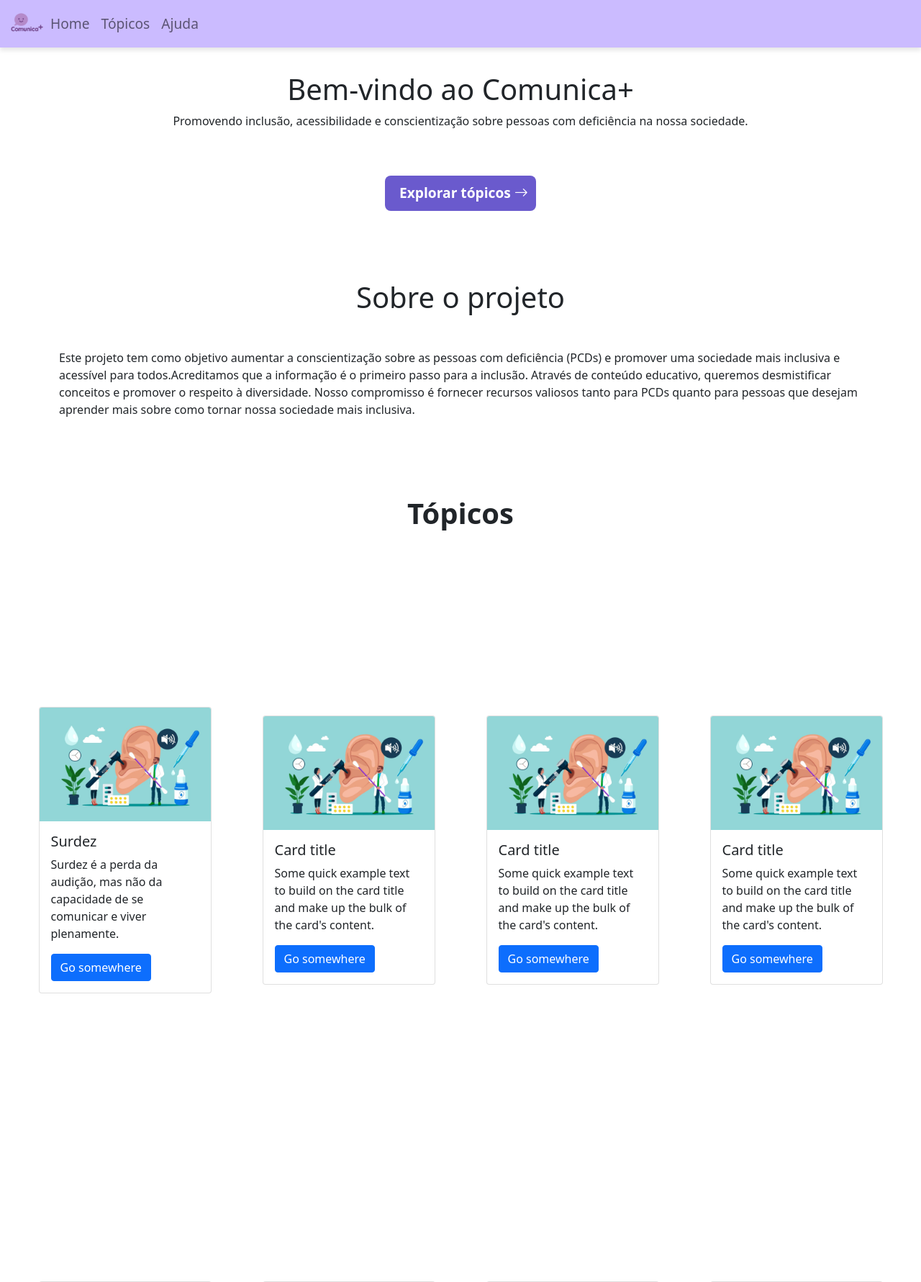
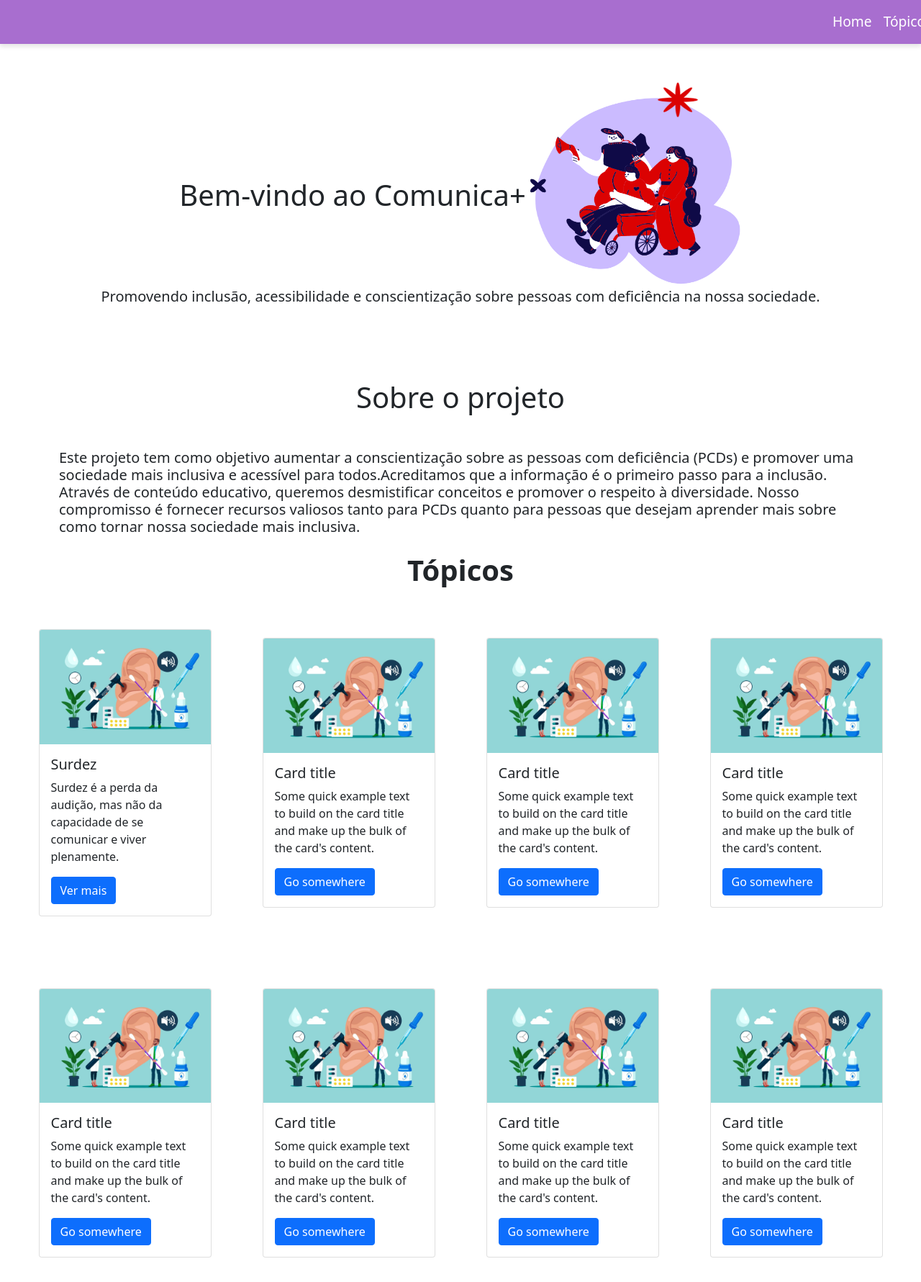
Before and after one commit to caioeli/projeto_acex, a PHP site: page /home.php in a window 1280 px wide. Shown: the top 1781 px of the page at 72% size. Run offline with PHP 8.4, Linux system fonts and the light colour scheme.

Commit message:
ultimas atualizaçoes

```diff
--- /dev/null
+++ b/css/reset.css
@@ -0,0 +1,48 @@
+/* http://meyerweb.com/eric/tools/css/reset/
+   v2.0 | 20110126
+   License: none (public domain)
+*/
+
+html, body, div, span, applet, object, iframe,
+h1, h2, h3, h4, h5, h6, p, blockquote, pre,
+a, abbr, acronym, address, big, cite, code,
+del, dfn, em, img, ins, kbd, q, s, samp,
+small, strike, strong, sub, sup, tt, var,
+b, u, i, center,
+dl, dt, dd, ol, ul, li,
+fieldset, form, label, legend,
+table, caption, tbody, tfoot, thead, tr, th, td,
+article, aside, canvas, details, embed,
+figure, figcaption, footer, header, hgroup,
+menu, nav, output, ruby, section, summary,
+time, mark, audio, video {
+    margin: 0;
+    padding: 0;
+    border: 0;
+    font-size: 100%;
+    font: inherit;
+    vertical-align: baseline;
+}
+/* HTML5 display-role reset for older browsers */
+article, aside, details, figcaption, figure,
+footer, header, hgroup, menu, nav, section {
+    display: block;
+}
+body {
+    line-height: 1;
+}
+ol, ul {
+    list-style: none;
+}
+blockquote, q {
+    quotes: none;
+}
+blockquote:before, blockquote:after,
+q:before, q:after {
+    content: '';
+    content: none;
+}
+table {
+    border-collapse: collapse;
+    border-spacing: 0;
+}
--- a/css/style.css
+++ b/css/style.css
@@ -22,16 +22,26 @@ header{
 }
 
 .navbar-nav .nav-link {
-    font-size: 1.2rem; /* Ajuste o valor conforme necessário */
+    font-size: 1.2rem;
+}
+
+.navbar .container-fluid {
+    display: flex;
+    justify-content: center; /* Centraliza horizontalmente */
+    align-items: center; /* Centraliza verticalmente */
+}
+
+.navbar .logo {
+    margin-right: 15px; /* Espaçamento entre a logo e os links */
 }
 
 /* :hover  Adiciona um efeito de transição suave ao passar o mouse */
 .navbar-nav .nav-link:hover {
-    color: #6A5ACD; /* Altera a cor ao passar o mouse */
+    color: #b45acd; /* Altera a cor ao passar o mouse */
     transform: scale(1.1); /* Adiciona sublinhado ao passar o mouse */
 }
 .footer {
-    background-color: #e9ecef; /* Cor de fundo do rodapé */
+    background-color: rgb(229, 200, 249);/* Cor de fundo do rodapé */
     color: black; /* Cor do texto */
     padding: 7px 0; /* Espaçamento interno */
     text-align: center; /* Centraliza o texto */
@@ -63,6 +73,8 @@ header{
     color: #f8f9fa; /* Altera a cor do texto ao passar o mouse */
 }
 
+
+
 .btn-custom:focus, .btn-custom:active {
     background-color: #5A4EB7; /* Cor ao clicar ou focar */
     box-shadow: 0 0 0 0.2rem rgba(106, 90, 205, 0.5); /* Sombra ao focar */
@@ -73,7 +85,55 @@ header{
     margin-top:200px;
 }
 
-.card{
-    margin-top: 200px; /* Espaçamento superior */
-    margin-bottom: 200px; /* Espaçamento inferior */
+.conteinterCard {
+    display: flex;
+    flex-wrap: wrap;
+    justify-content: space-around;
+    align-items: center;
+    margin-left: 18px;
+    margin-right: 18px;
 }
+
+.card {
+    width: 15rem;
+    margin-left: 32px;
+    margin-right: 32px;
+    margin-top: 50px; /* Espaçamento superior */
+    margin-bottom: 50px; /* Espaçamento inferior */
+}
+.titleCard{
+    text-align: center;
+    font-weight: bold;
+}
+
+.infoVideo{
+    width: 850px;
+    height: 550px;
+    margin: 30px auto;
+   margin-left: 250px;
+}
+
+.conteinerInfo{
+    margin-top: 500px;
+    align-items: center;
+}
+
+.infoTexto{
+    width: 10%;
+    padding: 50px; /* Adiciona espaçamento interno */
+    margin-left: auto;
+    box-sizing: border-box; /* Inclui o padding na largura total */
+    text-align: justify; /* Justifica o texto */
+    size: 50px;
+}
+
+.tituloTexto{
+    font-size: 4rem; /* Tamanho da fonte do título */
+    font-weight: bold; /* Deixa o título em negrito */
+    margin-left: 500px;
+}
+
+.containerTitulo{
+    display: flex;
+    flex-wrap: wrap;
+}
--- a/includes/header.php
+++ b/includes/header.php
@@ -3,6 +3,7 @@
 <head>
     <meta charset="UTF-8">
     <link rel="stylesheet" href="../css/style.css?v=1.0">
+    <link rel="stylesheet" href="reset.css?v=1.0">
     <script src="https://cdn.jsdelivr.net/npm/bootstrap@5.0.2/dist/js/bootstrap.bundle.min.js" integrity="sha384-MrcW6ZMFYlzcLA8Nl+NtUVF0sA7MsXsP1UyJoMp4YLEuNSfAP+JcXn/tWtIaxVXM" crossorigin="anonymous"></script>
     <link href="https://cdn.jsdelivr.net/npm/bootstrap@5.0.2/dist/css/bootstrap.min.css" rel="stylesheet" integrity="sha384-EVSTQN3/azprG1Anm3QDgpJLIm9Nao0Yz1ztcQTwFspd3yD65VohhpuuCOmLASjC" crossorigin="anonymous">
     <script src="https://cdn.jsdelivr.net/npm/bootstrap@5.0.2/dist/js/bootstrap.bundle.min.js" integrity="sha384-MrcW6ZMFYlzcLA8Nl+NtUVF0sA7MsXsP1UyJoMp4YLEuNSfAP+JcXn/tWtIaxVXM" crossorigin="anonymous"></script>
@@ -10,23 +11,26 @@
 </head>
 <body>
 
+
 <header>
-<nav class="navbar navbar-expand-lg navbar-light" style="background-color: #cbbbff;">
+  <nav class="navbar navbar-expand-lg navbar-light" style="background-color:rgb(168, 110, 207);">
     <div class="container-fluid">
-    <img src="../img/logo.png" alt="Logo do site" width="50" height="50" class="logo">
-    <button class="navbar-toggler" type="button" data-bs-toggle="collapse" data-bs-target="#navbarText" aria-controls="navbarText" aria-expanded="false" aria-label="Toggle navigation">
+
+        <img src="../img/logo.png" alt="Logo do site" style="margin-right: 10px; width: 100px; height: 45px;">
+
+       <button class="navbar-toggler"  type="button" data-bs-toggle="collapse" data-bs-target="#navbarText" aria-controls="navbarText" aria-expanded="false" aria-label="Toggle navigation">
         <span class="navbar-toggler-icon"></span>
       </button>
-    <div class="collapse navbar-collapse" id="navbarText">
+      <div  style="margin-left:1150px;" class="collapse navbar-collapse d-flex justify-content-center align-items-center" id="navbarText">
         <ul class="navbar-nav mb-2 mb-lg-0">
           <li class="nav-item">
-          <a class="nav-link" href="/projeto_acex/view/home.php">Home</a>
+            <a class="nav-link"  style="color:white;" href="/projeto_acex/view/home.php">Home</a>
           </li>
           <li class="nav-item">
-          <a class="nav-link" href="#topicos">Tópicos</a>
+            <a class="nav-link"  style="color:white;"  href="">Tópicos</a>
           </li>
           <li class="nav-item">
-          <a class="nav-link" href="#">Ajuda</a>
+            <a  class="nav-link" style="color:white;" href="#">Ajuda</a>
           </li>
         </ul>
       </div>
--- a/view/home.php
+++ b/view/home.php
@@ -12,28 +12,25 @@
 
 <?php include '../includes/header.php'; ?>
 
-
-
 <div class="container-sm" style="margin-top:100px" >
     <div class="row justify-content-center text-center mt-5 mb-5">
-        <div class="col-sm-12">
-            <h1 aria-label="Bem-vindo ao Comunica+" >Bem-vindo ao Comunica+</h1>
-            <p aria-label="Promovendo inclusão, acessibilidade e conscientização sobre pessoas com deficiência na nossa sociedade." >
+        <div class="col-sm-12 d-flex flex-wrap justify-content-center align-items-center" >
+            <h1 style="margin-top:50px;" aria-label="Bem-vindo ao Comunica+" >Bem-vindo ao Comunica+</h1>
+            <img  src="../img/acessibilidade.png" alt="Logo do site" style="width: 300px; height: 300px; ">
+            <h5 aria-label="Promovendo inclusão, acessibilidade e conscientização sobre pessoas com deficiência na nossa sociedade." >
                 Promovendo inclusão, acessibilidade e conscientização sobre pessoas com deficiência na nossa sociedade.
-            </p>
+            </h5>
+
         </div>
     </div>
 
-    <div class="d-grid gap-2 justify-content-center mt-5 mb-5">
-        <a class="btn btn-primary justify-content-center btn-custom" href="#" role="button" aria-label="Explorar tópicos">Explorar tópicos  <i class="bi bi-arrow-right"></i> </a>
-    </div>
 
 </div>
 
 <div class="container">
   <div class="row">
   <h1 class="justify-content-center text-center mt-5 mb-5" aria-label="Sobre o projeto"> Sobre o projeto</h1>
-    <p aria-label="Este projeto tem como objetivo aumentar a conscientização sobre as pessoas com deficiência (PCDs)
+    <h5 aria-label="Este projeto tem como objetivo aumentar a conscientização sobre as pessoas com deficiência (PCDs)
     e promover uma sociedade mais inclusiva e acessível para todos.Acreditamos que a informação é o primeiro passo
     para a inclusão. Através de conteúdo educativo, queremos desmistificar conceitos e promover o respeito à diversidade.
     Nosso compromisso é fornecer recursos valiosos tanto para PCDs quanto para pessoas que desejam aprender mais sobre
@@ -42,7 +39,7 @@
     e promover uma sociedade mais inclusiva e acessível para todos.Acreditamos que a informação é o primeiro passo
     para a inclusão. Através de conteúdo educativo, queremos desmistificar conceitos e promover o respeito à diversidade.
     Nosso compromisso é fornecer recursos valiosos tanto para PCDs quanto para pessoas que desejam aprender mais sobre
-    como tornar nossa sociedade mais inclusiva.</p>
+    como tornar nossa sociedade mais inclusiva.</h5>
     <br>
     <br>
     <br>
@@ -55,6 +52,8 @@
 
 
 <?php include '../view/topicos.php'; ?>
+
+<img  src="../img/desenvolvimento.avif" alt="Logo do site" style="margin-left: 450px;  margin-bottom:250px; margin-top:150px; alingn:center; ">
 <?php include '../includes/footer.php'; ?>
 </body>
 </html>
--- a/view/topicos.php
+++ b/view/topicos.php
@@ -1,17 +1,7 @@
-<!DOCTYPE html>
-<html lang="pt-br">
-<head>
-    <meta charset="UTF-8">
-    <link href="https://cdn.jsdelivr.net/npm/bootstrap-icons/font/bootstrap-icons.css" rel="stylesheet">
-    <link href="https://cdn.jsdelivr.net/npm/bootstrap@5.0.2/dist/css/bootstrap.min.css" rel="stylesheet" integrity="sha384-EVSTQN3/azprG1Anm3QDgpJLIm9Nao0Yz1ztcQTwFspd3yD65VohhpuuCOmLASjC" crossorigin="anonymous">
-    <script src="https://cdn.jsdelivr.net/npm/bootstrap@5.0.2/dist/js/bootstrap.bundle.min.js" integrity="sha384-MrcW6ZMFYlzcLA8Nl+NtUVF0sA7MsXsP1UyJoMp4YLEuNSfAP+JcXn/tWtIaxVXM" crossorigin="anonymous"></script>
-    <meta name="viewport" content="width=device-width, initial-scale=1.0">
-    <link rel="stylesheet" href="../css/style.css?v=1.0">
-</head>
-<body>
-
+<link rel="stylesheet" href="../css/style.cssv?">
 
 <h1 class="titleCard" id="topicos">Tópicos</h1>
+
 
 <div class="conteinterCard" >
 <div class="card" >
@@ -19,7 +9,7 @@
   <div class="card-body">
     <h5 class="card-title">Surdez</h5>
     <p class="card-text"> Surdez é a perda da audição, mas não da capacidade de se comunicar e viver plenamente.</p>
-    <a href="#" class="btn btn-primary">Go somewhere</a>
+    <a href="/projeto_acex/view/cardSurdez.php" class="btn btn-primary">Ver mais</a>
   </div>
 </div>
 
@@ -85,33 +75,7 @@
     <a href="#" class="btn btn-primary">Go somewhere</a>
   </div>
 </div>
-</div>
 
 
-<style>
-    .conteinterCard {
-        display: flex;
-        flex-wrap: wrap;
-        justify-content: space-around;
-        align-items: center;
-        margin-top: 45px;
-        margin-bottom: 60px;
-        margin-left: 18px;
-        margin-right: 18px;
-    }
-    .card {
-        width: 15rem;
-        margin-left: 32px;
-        margin-right: 32px;
-        margin-bottom: 30px;
-        margin-top: 30px;
-    }
-    .titleCard{
-        text-align: center;
-        font-weight: bold;
-        margin-top: 60px;
-    }
 
-</style>
-</body>
-</html>
+</div>
```
Also changed, not shown: view/cardSurdez.php (added, +72 -0 lines), img/acessibilidade.png (added), img/desenvolvimento.avif (added), img/logo.png. Lines whose indentation alone changed are shown as unchanged.
